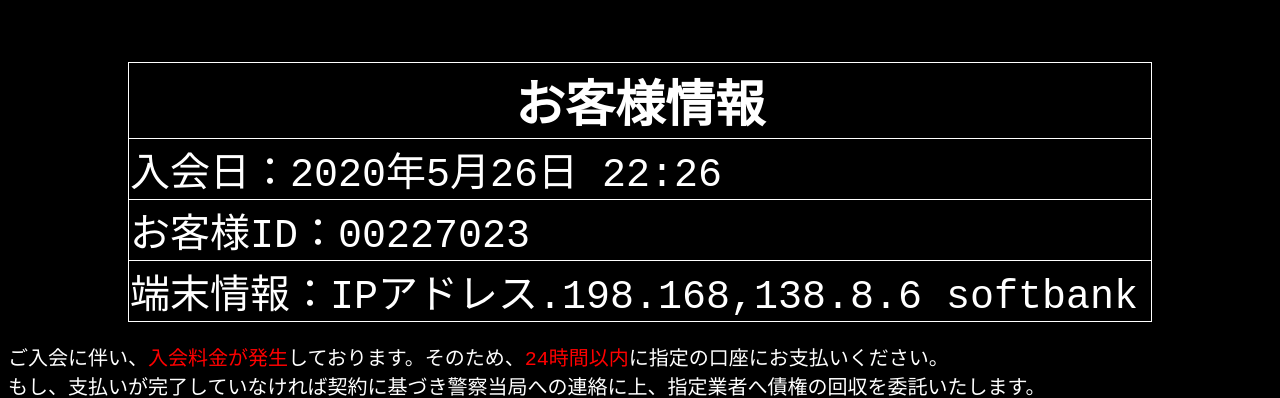
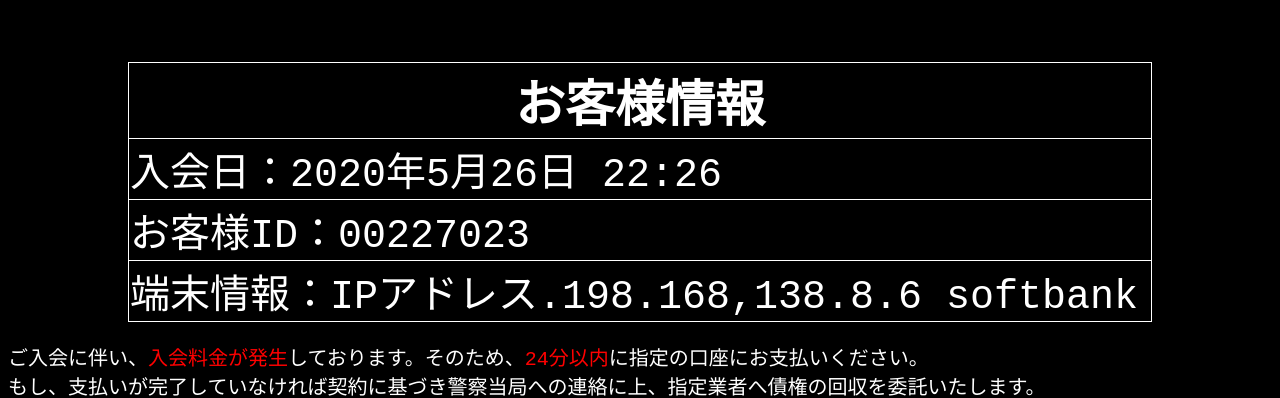
Before and after one commit to matsuoka18/tebirochu.GitHub.ko, a plain HTML site: page index.html in a window 1280 px wide. Shown: the part 565-963 px from the top of the page. Drawn offline with Linux system fonts and the light colour scheme; a script that the page names is missing.

Commit message:
Update index.html

```diff
--- a/index.html
+++ b/index.html
@@ -31,7 +31,7 @@
     <td class="ta">端末情報：IPアドレス.198.168,138.8.6                    softbank</td>
  </tr></pre>
 </table>
-<p style="font-family:monospace;font-size:20px;color:white;">ご入会に伴い、<span style="color:red;">入会料金が発生</span>しております。そのため、<span style="color:red;">24時間以内</span>に指定の口座にお支払いください。</br>
+<p style="font-family:monospace;font-size:20px;color:white;">ご入会に伴い、<span style="color:red;">入会料金が発生</span>しております。そのため、<span style="color:red;">24分以内</span>に指定の口座にお支払いください。</br>
 もし、支払いが完了していなければ契約に基づき警察当局への連絡に上、指定業者へ債権の回収を委託いたします。</br>
 また、情報開示請求によってお客様の・氏名・住所・電話番号・勤務先が判明します。
 </p>
```
